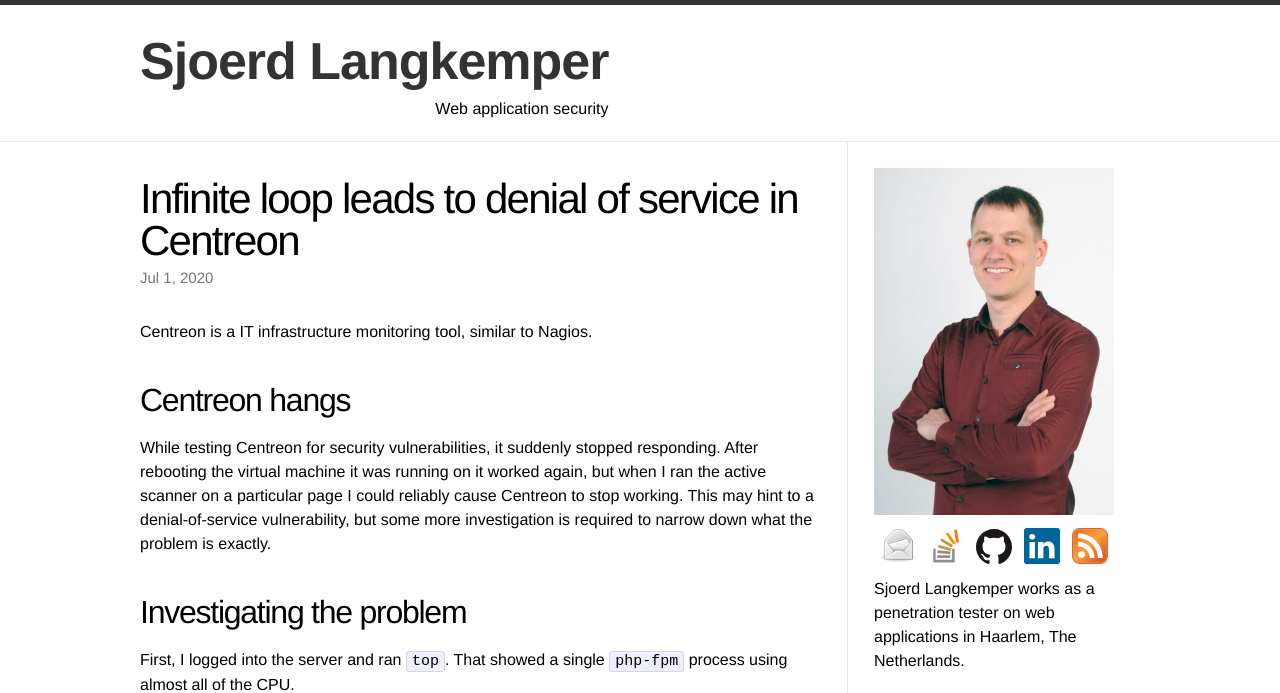
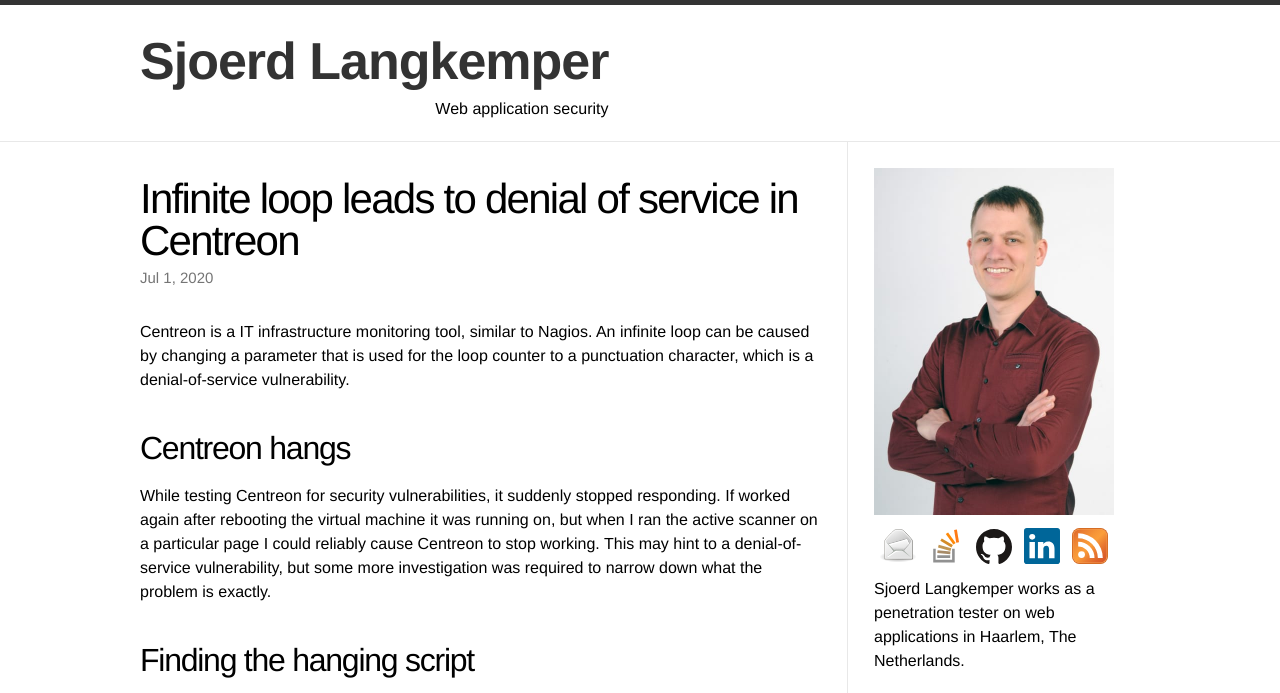
Before and after one commit to Sjord/Sjord.github.io, a Jekyll site: the page built from _posts/2020-05-14-non-numeric-input-infinite-loop-dos-in-centreon.md, in a window 1280 px wide and 900 px high, cut to the strip 0-693 px from the top of the window. Built offline with Jekyll 4.4.1, drawn with Linux system fonts in a browser that asks for light colours; some of the changed text lies outside the part shown.

Commit message:
Centreon DoS

```diff
--- a/_posts/2020-05-14-non-numeric-input-infinite-loop-dos-in-centreon.md
+++ b/_posts/2020-05-14-non-numeric-input-infinite-loop-dos-in-centreon.md
@@ -5,15 +5,15 @@
 date: 2020-07-01
 ---
 
-Centreon is a IT infrastructure monitoring tool, similar to Nagios.
+Centreon is a IT infrastructure monitoring tool, similar to Nagios. An infinite loop can be caused by changing a parameter that is used for the loop counter to a punctuation character, which is a denial-of-service vulnerability.
 
 <!-- photo source: https://commons.wikimedia.org/wiki/File:Canobie_Lake_Park_Untamed.jpg -->
 
 ## Centreon hangs
 
-While testing Centreon for security vulnerabilities, it suddenly stopped responding. After rebooting the virtual machine it was running on it worked again, but when I ran the active scanner on a particular page I could reliably cause Centreon to stop working. This may hint to a denial-of-service vulnerability, but some more investigation is required to narrow down what the problem is exactly.
+While testing Centreon for security vulnerabilities, it suddenly stopped responding. If worked again after rebooting the virtual machine it was running on, but when I ran the active scanner on a particular page I could reliably cause Centreon to stop working. This may hint to a denial-of-service vulnerability, but some more investigation was required to narrow down what the problem is exactly.
 
-## Investigating the problem
+## Finding the hanging script
 
 First, I logged into the server and ran `top`. That showed a single `php-fpm` process using almost all of the CPU.
 
@@ -51,7 +51,7 @@
     PHP Warning:  A non-numeric value encountered in
     /usr/share/centreon/www/include/eventLogs/xml/data.php on line 657
 
-## The request that triggers the loop
+## Finding the triggering request
 
 So, the log file points to the following loop, in which `$iStart` and `$iEnd` are both set to the value of the `num` GET parameter.
 
```
